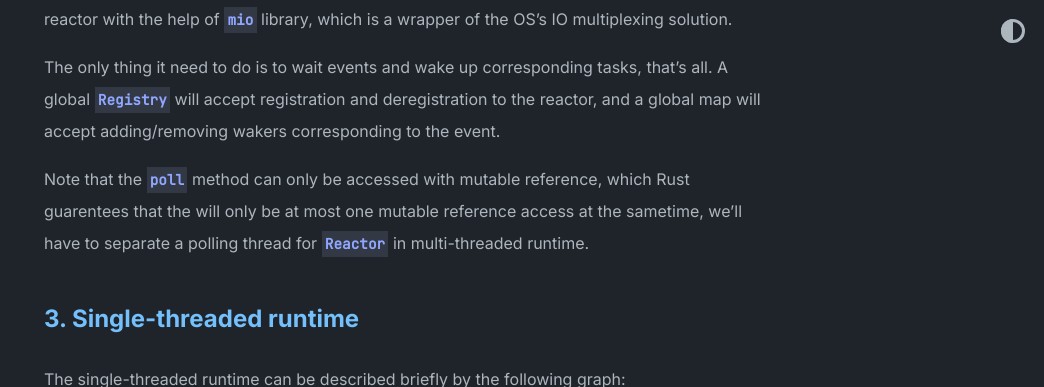
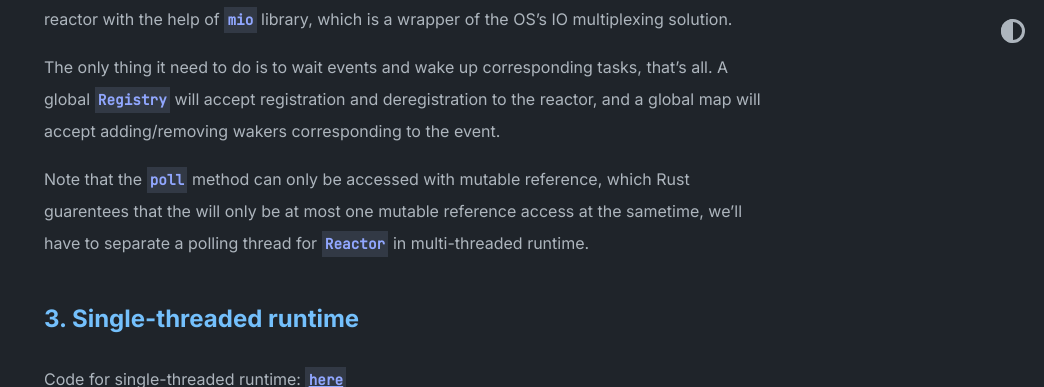
Before and after one commit to smb374/smb374.github.io, a Jekyll site: the page built from _posts/2021-12-27-An-Adventure-In-Rust's-Async-Runtime-Model.md, in a window 1280 px wide and 900 px high, scrolled down 2247 px, cut to the strip 0-387 px from the top of the window. Shown: the whole strip, without its empty margins (236-1280 px from the left). Built offline with Jekyll 4.4.1, drawn with Linux system fonts in a browser that asks for light colours.

Commit message:
2021-12-27 add some sections

```diff
--- a/_posts/2021-12-27-An-Adventure-In-Rust's-Async-Runtime-Model.md
+++ b/_posts/2021-12-27-An-Adventure-In-Rust's-Async-Runtime-Model.md
@@ -56,6 +56,8 @@ reference access at the sametime, we'll have to separate a polling thread for `R
 
 ## 3. Single-threaded runtime
 
+Code for single-threaded runtime: [`here`](https://github.com/smb374/thread-poll-server/blob/main/src/lib/single_thread.rs)
+
 The single-threaded runtime can be described briefly by the following graph:
 
 ![single thread model](https://imgur.com/F6R3Ykz.png)
```
